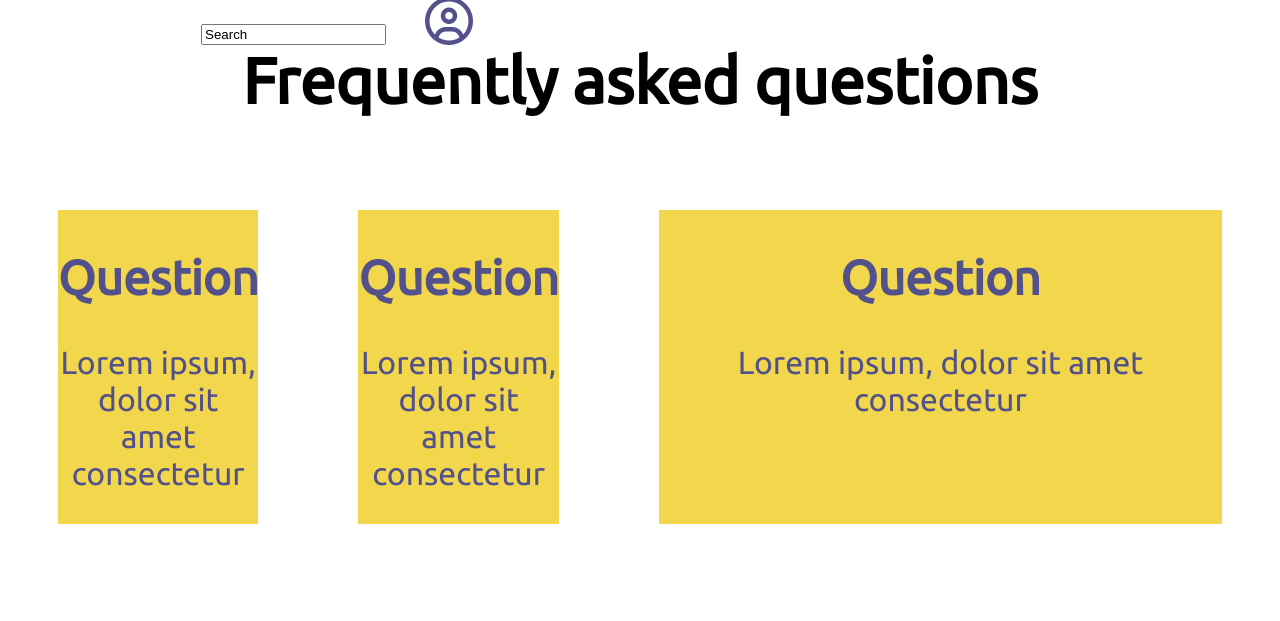
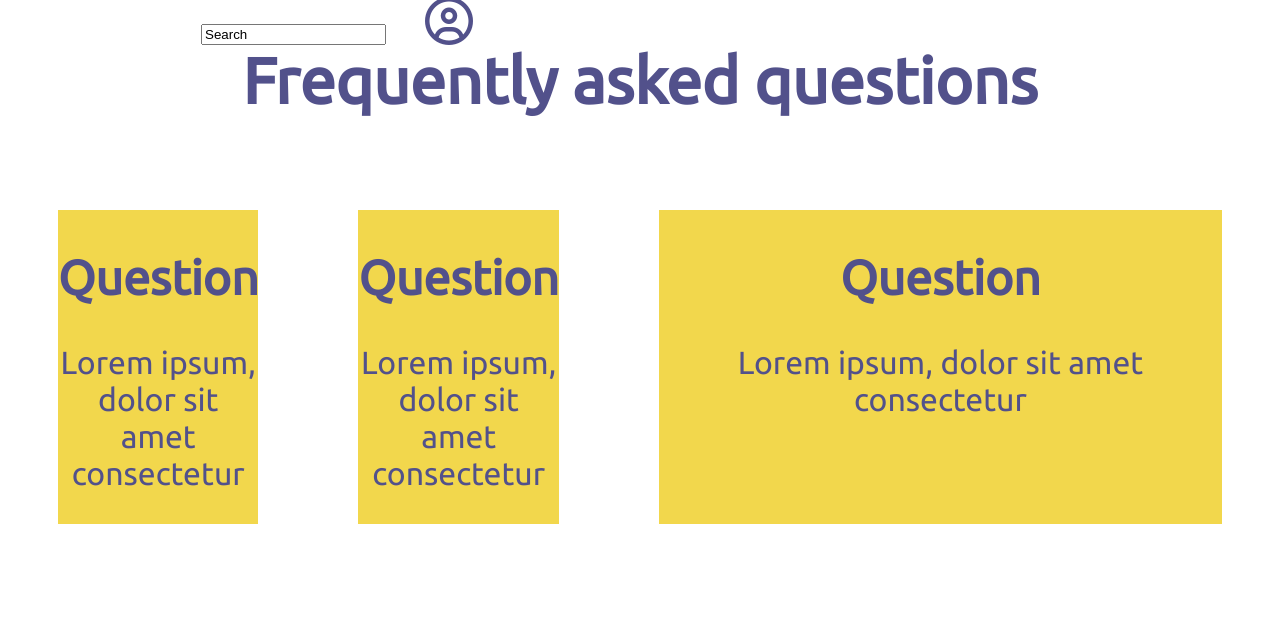
Before and after one commit to Brokeassviking/Design-1, a plain HTML site: page contact.html in a window 1280 px wide. Shown: the part 135-756 px from the top of the page. Drawn offline with Linux system fonts and the light colour scheme.

Commit message:
Update contact.html

```diff
--- a/contact.html
+++ b/contact.html
@@ -34,7 +34,7 @@
       </Header>
     <main class="background-1">
       <div style="text-align: center;
-      font-size: 2em;">
+      font-size: 2em; color:#52518b;">
       <h1>Frequently asked questions</h1></div>
       <section class="grid-contact">
       <div class="container-question">
```
